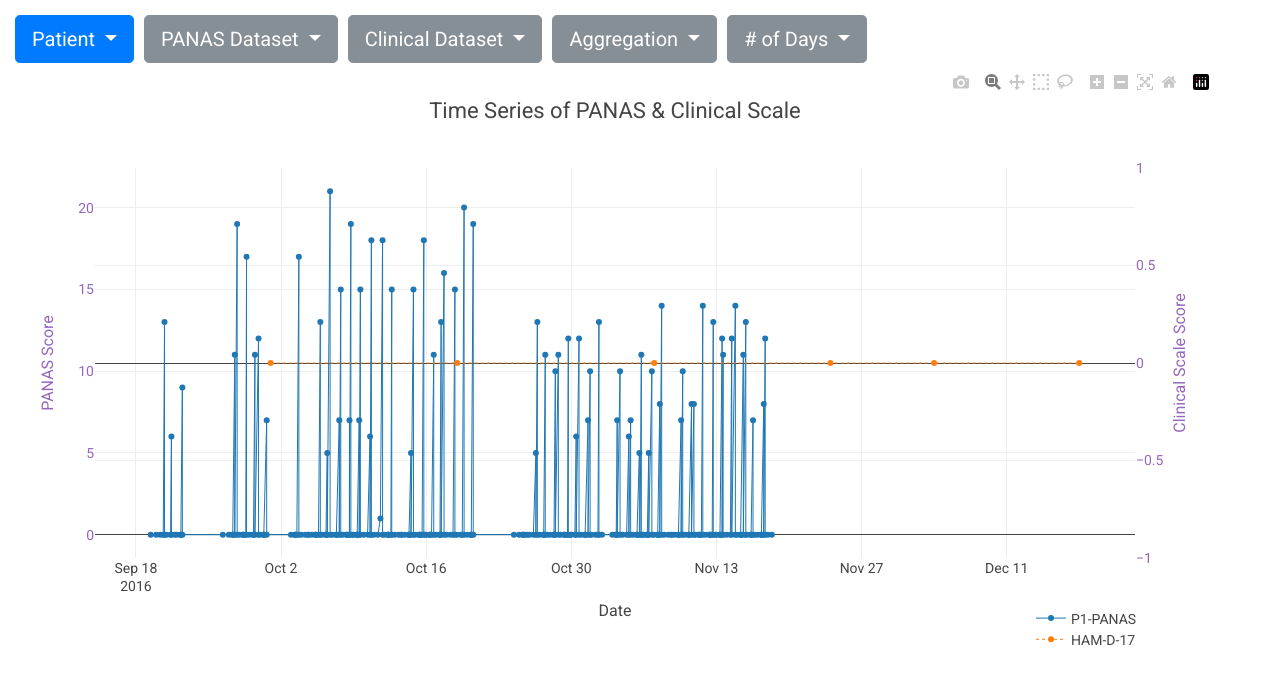
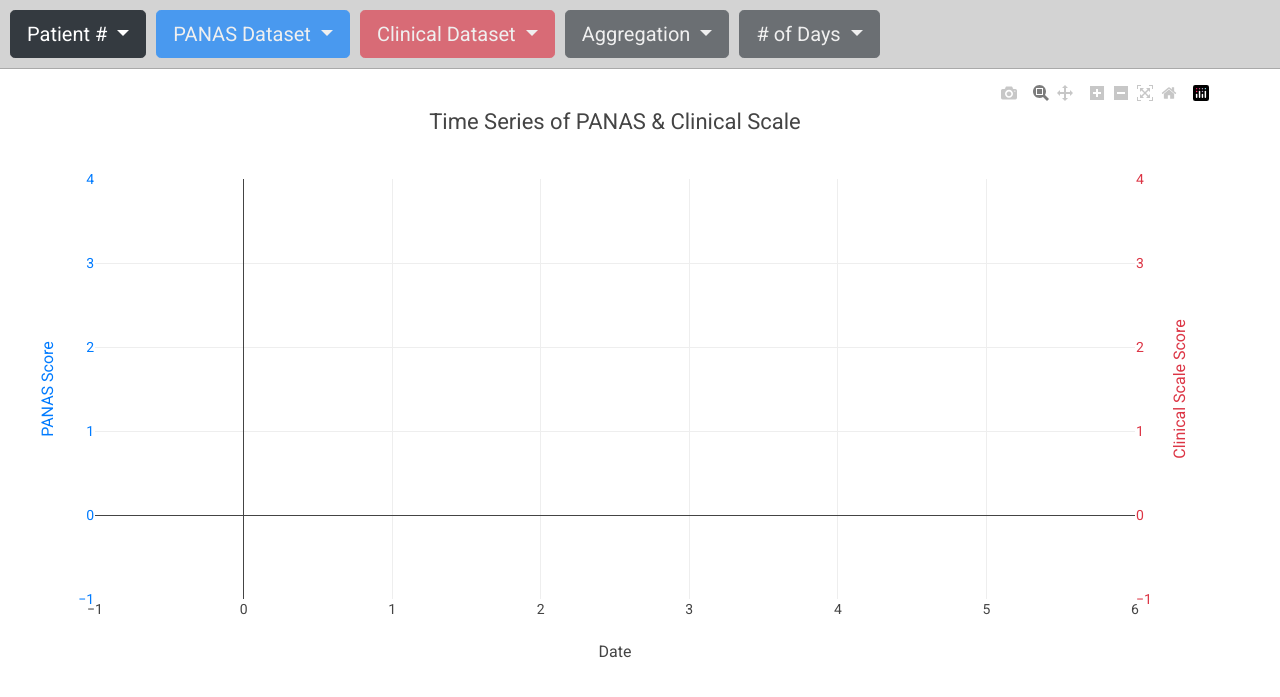
Before and after one commit to freeeal/MGH_viz_platform, a Flask app: page / in a window 1280 px wide. Shown: the top 697 px of the page. Run offline with Flask 2, Linux system fonts and the light colour scheme; some libraries are stand-ins or nearby versions.

Commit message:
add color coding to buttons and y-axes, add selected options in buttons innerHTML, add no aggregation option, add defaults

```diff
--- a/static/css/styles.css
+++ b/static/css/styles.css
@@ -1,63 +1,55 @@
 body {
   margin: 0px;
   font-family: 'Roboto', sans-serif;
+  /* color: #332A4D; */
+  /* background-color: #F1F2F0; */
 }
 
 .row {
-  margin-top: 10px;
-  padding-left: 10px;
+  padding: 5px;
+  background-color: #d3d3d3;
+  border-bottom: 1px solid #a9a9a9;
+  margin-bottom: 10px;
 }
 
 .dropdown {
   padding: 5px;
 }
 
-/* https://bootsnipp.com/snippets/featured/multi-level-dropdown-menu-bs3 */
+/* .active-tick a:after {
+    content: '\f00c';
+    font-family: 'FontAwesome';
+    float: right;
+} */
 
-.dropdown-submenu {
-    position: relative;
+.fa-check {
+  padding-left: 15px;
+  float: right;
+  vertical-align: middle;
 }
 
-.dropdown-submenu>.dropdown-menu {
-    top: 0;
-    left: 100%;
-    margin-top: -6px;
-    margin-left: -1px;
-    -webkit-border-radius: 0 6px 6px 6px;
-    -moz-border-radius: 0 6px 6px;
-    border-radius: 0 6px 6px 6px;
+/* .btn-primary, .btn-primary:hover, .btn-primary:active, .btn-primary:visited {
+    background-color: #332A4D !important;
+    color: #F1F2F0;
+    border: 0;
+} */
+
+.btn-success, .btn-success:hover, .btn-success:active, .btn-success:visited {
+  background-color: #FFA500 !important;
+  border-color: #FFA500 !important;
+  border: 1px solid transparent;
 }
 
-.dropdown-submenu:hover>.dropdown-menu {
-    display: block;
+.btn-success:focus {
+    box-shadow: 0 0 0 0.2rem rgb(255,140,0);
 }
 
-.dropdown-submenu>a:after {
-    display: block;
-    content: " ";
-    float: right;
-    width: 0;
-    height: 0;
-    border-color: transparent;
-    border-style: solid;
-    border-width: 5px 0 5px 5px;
-    border-left-color: #ccc;
-    margin-top: 5px;
-    margin-right: -10px;
+.show>.btn-success.dropdown-toggle {
+  background-color: #FFA500 !important;
+  border-color: #FFA500 !important;
+  box-shadow: 0 0 0 0.2rem rgb(255,140,0);
 }
 
-.dropdown-submenu:hover>a:after {
-    border-left-color: #fff;
-}
-
-.dropdown-submenu.pull-left {
-    float: none;
-}
-
-.dropdown-submenu.pull-left>.dropdown-menu {
-    left: -100%;
-    margin-left: 10px;
-    -webkit-border-radius: 6px 0 6px 6px;
-    -moz-border-radius: 6px 0 6px 6px;
-    border-radius: 6px 0 6px 6px;
-}
+/* .btn-success:active, .btn-success:visited {
+  box-shadow: 0 0 0 0.2rem #FF8C00;
+} */
--- a/templates/base.html
+++ b/templates/base.html
@@ -10,6 +10,7 @@
     <link rel="stylesheet" href="https://maxcdn.bootstrapcdn.com/bootstrap/4.0.0-beta.2/css/bootstrap.min.css" integrity="sha384-PsH8R72JQ3SOdhVi3uxftmaW6Vc51MKb0q5P2rRUpPvrszuE4W1povHYgTpBfshb" crossorigin="anonymous">
     <link rel="stylesheet" href="{{ url_for('static', filename='css/styles.css') }}" />
     <link href="https://fonts.googleapis.com/css?family=Roboto" rel="stylesheet">
+    <link href="https://maxcdn.bootstrapcdn.com/font-awesome/4.7.0/css/font-awesome.min.css" rel="stylesheet" integrity="sha384-wvfXpqpZZVQGK6TAh5PVlGOfQNHSoD2xbE+QkPxCAFlNEevoEH3Sl0sibVcOQVnN" crossorigin="anonymous">
   </head>
 
   <body>
--- a/templates/plots.html
+++ b/templates/plots.html
@@ -4,11 +4,11 @@
 
 <div class="row">
   <div class="dropdown">
-    <button class="btn btn-primary btn-lg dropdown-toggle" type="button" id="dropdownMenuButton" data-toggle="dropdown" aria-haspopup="true" aria-expanded="false">
-      Patient
+    <button class="btn btn-dark btn-lg dropdown-toggle" type="button" id="patientDropdownMenuButton" data-toggle="dropdown" aria-haspopup="true" aria-expanded="false">
+      Patient #
     </button>
     <div id="patient" class="dropdown-menu" aria-labelledby="dropdownMenuButton">
-      <a class="dropdown-item active" onclick="selectPatient(this, 1)">1</a>
+      <a class="dropdown-item" onclick="selectPatient(this, 1)">1</a>
       <a class="dropdown-item" onclick="selectPatient(this, 2)">2</a>
       <a class="dropdown-item" onclick="selectPatient(this, 3)">3</a>
       <a class="dropdown-item" onclick="selectPatient(this, 4)">4</a>
@@ -16,7 +16,7 @@
     </div>
   </div>
   <div class="dropdown">
-    <button class="btn btn-secondary btn-lg dropdown-toggle" type="button" id="dropdownMenuButton" data-toggle="dropdown" aria-haspopup="true" aria-expanded="false">
+    <button class="btn btn-primary btn-lg dropdown-toggle disabled" type="button" id="panasDropdownMenuButton" data-toggle="dropdown" aria-haspopup="true" aria-expanded="false">
       PANAS Dataset
     </button>
     <div id="panas" class="dropdown-menu" aria-labelledby="dropdownMenuButton">
@@ -27,11 +27,11 @@
     </div>
   </div>
   <div class="dropdown">
-    <button class="btn btn-secondary btn-lg dropdown-toggle" type="button" id="dropdownMenuButton" data-toggle="dropdown" aria-haspopup="true" aria-expanded="false">
+    <button class="btn btn-danger btn-lg dropdown-toggle disabled" type="button" id="clinicalDropdownMenuButton" data-toggle="dropdown" aria-haspopup="true" aria-expanded="false">
       Clinical Dataset
     </button>
     <div id="clinical" class="dropdown-menu" aria-labelledby="dropdownMenuButton">
-      <a class="dropdown-item active" onclick="selectClinical(this, 'HAM-D-17')">HAM-D-17<span class="caret"></span></a>
+      <a class="dropdown-item active" onclick="selectClinical(this, 'HAM-D-17')">HAM-D-17</a>
       <a class="dropdown-item" onclick="selectClinical(this, 'HAM-D-28')">HAM-D-28</a>
       <a class="dropdown-item" onclick="selectClinical(this, 'HAM-A')">HAM-A</a>
       <a class="dropdown-item" onclick="selectClinical(this, 'PSS')">PSS</a>
@@ -39,23 +39,37 @@
       <a class="dropdown-item" onclick="selectClinical(this, 'RRS')">RRS</a>
     </div>
   </div>
+  <!-- <div class="dropdown">
+    <button class="btn btn-dark btn-lg dropdown-toggle" type="button" id="dropdownMenuButton" data-toggle="dropdown" aria-haspopup="true" aria-expanded="false">
+      Selected Clinical Questions
+    </button>
+    <div id="clinical-questions" class="dropdown-menu" aria-labelledby="dropdownMenuButton">
+      <a class="dropdown-item" onclick="selectClinicalQuestion(this, 'HAM-D-17')">Depressed mood<i class="fa fa-check" aria-hidden="true"></i></a>
+      <a class="dropdown-item" onclick="selectClinical(this, 'HAM-D-28')">Feelings of guilt</a>
+      <a class="dropdown-item" onclick="selectClinical(this, 'HAM-A')">Suicide <i class="fa fa-check" aria-hidden="true"></i></a>
+      <a class="dropdown-item" onclick="selectClinical(this, 'PSS')">Insomnia early<i class="fa fa-check" aria-hidden="true"></i></a>
+      <a class="dropdown-item" onclick="selectClinical(this, 'ERS')">Insomnia middle</a>
+      <a class="dropdown-item" onclick="selectClinical(this, 'RRS')">Insomnia late</a>
+    </div>
+  </div> -->
   <div class="dropdown">
-    <button class="btn btn-secondary btn-lg dropdown-toggle" type="button" id="dropdownMenuButton" data-toggle="dropdown" aria-haspopup="true" aria-expanded="false">
+    <button class="btn btn-dark btn-lg dropdown-toggle disabled" type="button" id="aggregationDropdownMenuButton" data-toggle="dropdown" aria-haspopup="true" aria-expanded="false">
       Aggregation
     </button>
     <div id="aggregation" class="dropdown-menu" aria-labelledby="dropdownMenuButton">
-      <a class="dropdown-item active" href="#" onclick="updateAggregation(this, 'mean')">Mean</a>
+      <a class="dropdown-item active" href="#" onclick="updateAggregation(this, 'none')">None</a>
+      <a class="dropdown-item" href="#" onclick="updateAggregation(this, 'mean')">Mean</a>
       <a class="dropdown-item" href="#" onclick="updateAggregation(this, 'median')">Median</a>
       <a class="dropdown-item" href="#" onclick="updateAggregation(this, 'max')">Max</a>
       <a class="dropdown-item" href="#" onclick="updateAggregation(this, 'min')">Min</a>
     </div>
   </div>
   <div class="dropdown">
-    <button class="btn btn-secondary btn-lg dropdown-toggle" type="button" id="dropdownMenuButton" data-toggle="dropdown" aria-haspopup="true" aria-expanded="false">
+    <button class="btn btn-dark btn-lg dropdown-toggle disabled" type="button" id="numDaysDropdownMenuButton" data-toggle="dropdown" aria-haspopup="true" aria-expanded="false">
       # of Days
     </button>
     <div id="days" class="dropdown-menu" aria-labelledby="dropdownMenuButton">
-      <a class="dropdown-item active" href="#" onclick="updateNumDays(this, 1)">1</a>
+      <a class="dropdown-item" href="#" onclick="updateNumDays(this, 1)">1</a>
       <a class="dropdown-item" href="#" onclick="updateNumDays(this, 2)">2</a>
       <a class="dropdown-item" href="#" onclick="updateNumDays(this, 3)">3</a>
       <a class="dropdown-item" href="#" onclick="updateNumDays(this, 4)">4</a>
@@ -90,8 +104,13 @@
   let patientNumber = 1;
   let panasDataset = 'pos';
   let clinicalDataset = 'HAM-D-17';
-  let aggregationType = 'mean';
+  let aggregationType = 'none';
   let numDays = 1;
+  const patientButtonDiv = document.getElementById('patientDropdownMenuButton');
+  const panasButtonDiv = document.getElementById('panasDropdownMenuButton');
+  const clinicalButtonDiv = document.getElementById('clinicalDropdownMenuButton');
+  const aggregationButtonDiv = document.getElementById('aggregationDropdownMenuButton');
+  const numDaysButtonDiv = document.getElementById('numDaysDropdownMenuButton');
 
   // GENERIC ARRAY AGGREGATION FUNCTIONS ======================================
   let mean = (arr) => {
@@ -136,6 +155,36 @@
   function panasToScore(score_arr) {
     const reducer = (accumulator, currentValue) => accumulator + currentValue
     return score_arr.reduce(reducer)
+  }
+
+  // CREATE CLINICAL QUESTIONS DROPDOWN PROGRAMMATICALLY ======================
+  const clinicalQuestionsDiv = document.getElementById('clinical-questions');
+  const aElement = document.createElement('a');
+  aElement.className = "dropdown-item";
+  aElement.innerHTML = "Q1";
+
+  const faCheck = document.createElement("i");
+  faCheck.className ="fa fa-check";
+
+  aElement.appendChild(faCheck);
+
+  function mapClinicalQuestions() {
+
+
+  }
+
+  //<a class="dropdown-item" onclick="selectClinicalQuestion(this, 'HAM-D-17')">HAM-D-17<i class="fa fa-check" aria-hidden="true"></i></a>
+
+  // Function to reset everything to default
+  function resetToDefaults() {
+    panasButtonDiv.innerHTML = "PANAS Dataset [PA]";
+    clinicalButtonDiv.innerHTML = "Clinical Dataset [" + clinicalDataset + "]";
+    aggregationButtonDiv.innerHTML = 'Aggregation [None]';
+    numDaysButtonDiv.innerHTML = '# of Days [N/A]';
+    panasDataset = 'pos';
+    clinicalDataset = 'HAM-D-17';
+    aggregationType = 'none';
+    numDays = 0;
   }
 
   // MAIN AGGREGATION FUNCTION FOR PANAS DATA =================================
@@ -203,6 +252,7 @@
       name: PANAS_names[patientNumber - 1],
       line: {
         dash: 'solid',
+        color: '#007bff',
         width: 1
       }
     };
@@ -215,6 +265,7 @@
       yaxis: 'y2',
       line: {
         dash: 'solid',
+        color: '#dc3545',
         width: 1
       }
     };
@@ -228,6 +279,13 @@
     changeMenuSelection(thisEl, "patient");
     patientNumber = patientNum;
 
+    patientButtonDiv.innerHTML = "Patient [" + patientNum + "]";
+    numDaysButtonDiv.classList.remove("disabled");
+    panasButtonDiv.classList.remove("disabled");
+    clinicalButtonDiv.classList.remove("disabled");
+    aggregationButtonDiv.classList.remove("disabled");
+    resetToDefaults();
+
     let newPANASObj = {
       x: panas_data[PANAS_names[patientNum - 1]]['date'].map(panasToDate),
       y: panas_data[PANAS_names[patientNum - 1]]['positive_scores'].map(panasToScore),
@@ -236,6 +294,7 @@
       name: PANAS_names[patientNum - 1],
       line: {
         dash: 'solid',
+        color: '#007bff',
         width: 1
       }
     };
@@ -249,12 +308,12 @@
       yaxis: 'y2',
       line: {
         dash: 'dot',
+        color: '#dc3545',
         width: 1
       }
     }
 
     data = [newPANASObj, newClinicalObj];
-    // aggregatePANAS();
     Plotly.newPlot('timeSeries', data, layout);
   }
 
@@ -264,19 +323,23 @@
 
     let thisPANASTrace = {
       x: panas_data[PANAS_names[patientNumber - 1]]['date'].map(panasToDate),
-      mode: 'lines',
+      mode: 'lines+markers',
+      type: 'scatter',
       name: PANAS_names[patientNumber - 1],
       line: {
         dash: 'solid',
+        color: '#007bff',
         width: 1
       }
     };
 
     if (panasDataset == 'pos') {
       thisPANASTrace.y = panas_data[PANAS_names[patientNumber - 1]]['positive_scores'].map(panasToScore);
+      panasButtonDiv.innerHTML = "PANAS Dataset [PA]";
     }
     if (panasDataset == 'neg') {
       thisPANASTrace.y = panas_data[PANAS_names[patientNumber - 1]]['negative_scores'].map(panasToScore);
+      panasButtonDiv.innerHTML = "PANAS Dataset [NA]";
     }
     if (panasDataset == 'div' || panasDataset == 'log') {
       thisPANASTrace.y = [];
@@ -285,15 +348,20 @@
         let neg = panas_data[PANAS_names[patientNumber - 1]]['negative_scores'].map(panasToScore)[i];
         if (panasDataset == 'div') {
           thisPANASTrace.y.push(pos/neg);
+          panasButtonDiv.innerHTML = "PANAS Dataset [PA/NA]";
         } else {
           thisPANASTrace.y.push(Math.log(pos/neg));
+          panasButtonDiv.innerHTML = "PANAS Dataset [log(PA/NA)]";
         }
       }
     }
 
     data[0] = thisPANASTrace;
     console.log(data);
-    aggregatePANAS();
+    Plotly.newPlot('timeSeries', data, layout);
+    if (aggregationType != 'none') {
+      aggregatePANAS();
+    }
   }
 
   function clinicalToDate(d) {
@@ -308,32 +376,66 @@
     console.log('selected scale: ', scale);
     clinicalDataset = scale;
 
-    clinicalObj.x = clinical_data['P1'][scale]['date'].map(clinicalToDate);
-    clinicalObj.y = clinical_data['P1'][scale]['score'];
-    clinicalObj.name = scale;
+    clinicalButtonDiv.innerHTML = "Clinical Dataset [" + scale + "]";
 
-    data[1] = clinicalObj;
+    let newClinicalObj = {
+      x: clinical_data['P1'][scale]['date'].map(clinicalToDate),
+      y: clinical_data['P1'][scale]['score'],
+      mode: 'lines+markers',
+      type: 'scatter',
+      name: scale,
+      yaxis: 'y2',
+      line: {
+        dash: 'solid',
+        color: '#dc3545',
+        width: 1
+      }
+    }
+
+    data[1] = newClinicalObj;
     console.log(data);
-    // Plotly.newPlot('timeSeries', data, layout);
-    aggregatePANAS();
+    Plotly.newPlot('timeSeries', data, layout);
+    if (aggregationType != 'none') {
+      aggregatePANAS();
+    }
   }
 
   // default = 1
   function updateNumDays(thisEl, days) {
     changeMenuSelection(thisEl, "days");
     console.log('selected num days: ', days);
+    numDaysButtonDiv.innerHTML = "# of Days [" + days + "]";
 
     numDays = days;
     aggregatePANAS();
   }
 
-  // default = none -- any
+  function enableNumDaysButton() {
+    numDaysButtonDiv.classList.remove("disabled");
+  }
+
+  function disableNumDaysButton() {
+    numDaysButtonDiv.classList.add("disabled");
+  }
+
+  // default = none
   function updateAggregation(thisEl, type) {
     changeMenuSelection(thisEl, "aggregation");
     console.log('selected agg type: ', type);
+    aggregationButtonDiv.innerHTML = "Aggregation [" + type.charAt(0).toUpperCase() + type.slice(1) + "]";
 
     aggregationType = type;
-    aggregatePANAS();
+    if (aggregationType != 'none') {
+      enableNumDaysButton();
+      if (numDays != 0) {
+        numDaysButtonDiv.innerHTML = "# of Days [" + numDays + "]";
+        aggregatePANAS();
+      }
+    } else {
+      disableNumDaysButton();
+      numDaysButtonDiv.innerHTML = "# of Days [N/A]";
+      Plotly.newPlot('timeSeries', data, layout);
+    }
   }
 
   // DEFAULT BEHAVIOR (get data, set initial states) ==========================
@@ -352,35 +454,8 @@
   }
   console.log(clinical_names);
 
-  // default panas: positive affect
-  let panasObj = {
-    x: panas_data[PANAS_names[0]]['date'].map(panasToDate),
-    y: panas_data[PANAS_names[0]]['positive_scores'].map(panasToScore),
-    mode: 'lines+markers',
-    type: 'scatter',
-    name: PANAS_names[0],
-    line: {
-      dash: 'solid',
-      width: 1
-    }
-  };
-
-  // default clinical: HAM-D-17
-  let clinicalObj = {
-    x: clinical_data['P1']['HAM-D-17']['date'].map(clinicalToDate),
-    y: clinical_data['P1']['HAM-D-17']['score'],
-    mode: 'lines+markers',
-    type: 'scatter',
-    name: 'HAM-D-17',
-    yaxis: 'y2',
-    line: {
-      dash: 'dot',
-      width: 1
-    }
-  }
-
-  // selected datasets
-  let data = [panasObj, clinicalObj];
+  // empty initial selected datasets
+  let data = [{}, { yaxis: 'y2' }];
 
   let layout = {
     title:'Time Series of PANAS & Clinical Scale',
@@ -391,13 +466,13 @@
     },
     yaxis: {
       title: 'PANAS Score',
-      titlefont: {color: 'rgb(148, 103, 189)', size: 16},
-      tickfont: {color: 'rgb(148, 103, 189)', size: 14},
+      titlefont: {color: '#007bff', size: 16},
+      tickfont: {color: '#007bff', size: 14},
     },
     yaxis2: {
       title: 'Clinical Scale Score',
-      titlefont: {color: 'rgb(148, 103, 189)', size: 16},
-      tickfont: {color: 'rgb(148, 103, 189)', size: 14},
+      titlefont: {color: '#dc3545', size: 16},
+      tickfont: {color: '#dc3545', size: 14},
       overlaying: 'y',
       side: 'right',
     },
@@ -415,11 +490,12 @@
       // bordercolor: '#FFFFFF',
       // borderwidth: 2
     },
-
     font: {
       family: "'Roboto', sans-serif",
       size: 16
-    }
+    },
+    // paper_bgcolor: '#F1F2F0',
+    // plot_bgcolor: '#F1F2F0'
   };
 
   Plotly.newPlot('timeSeries', data, layout);
```
